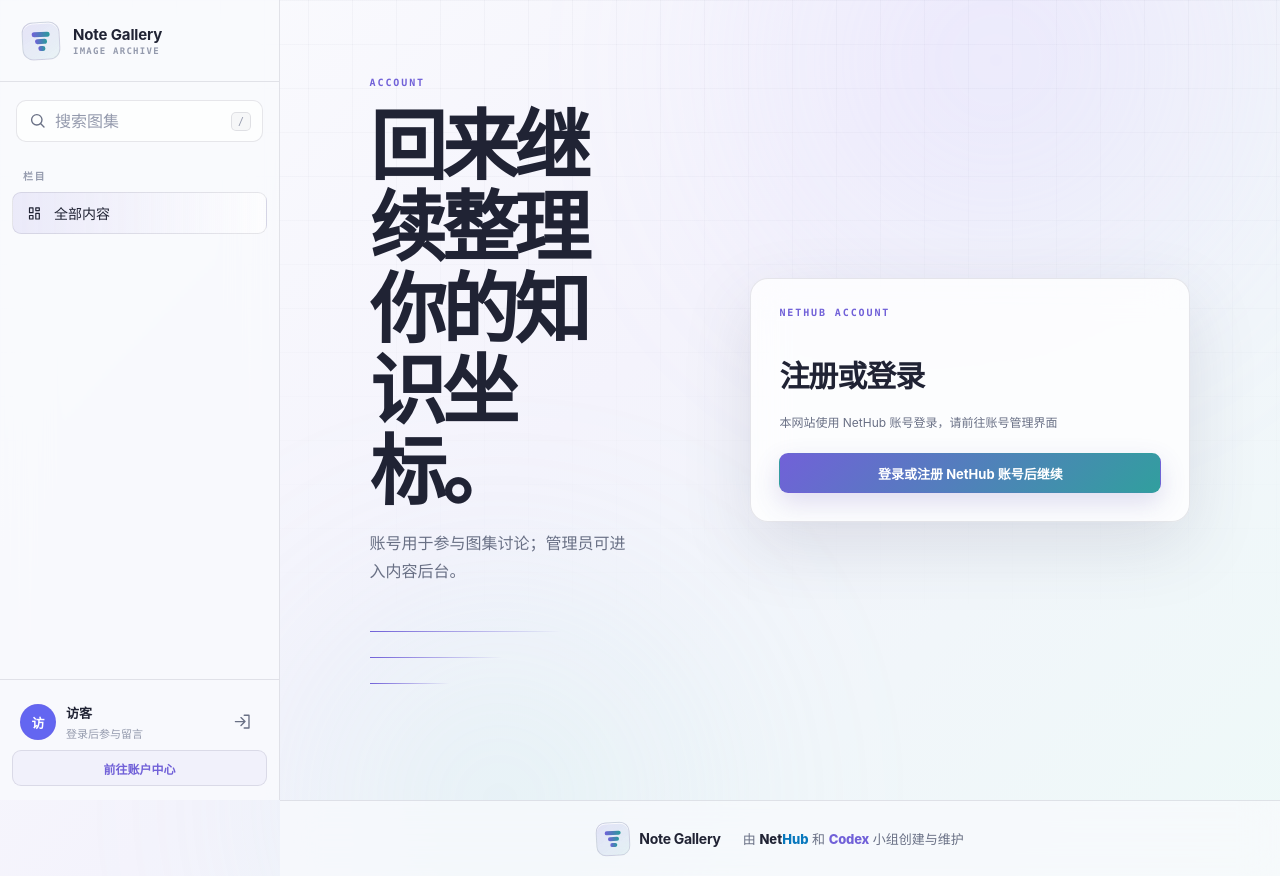
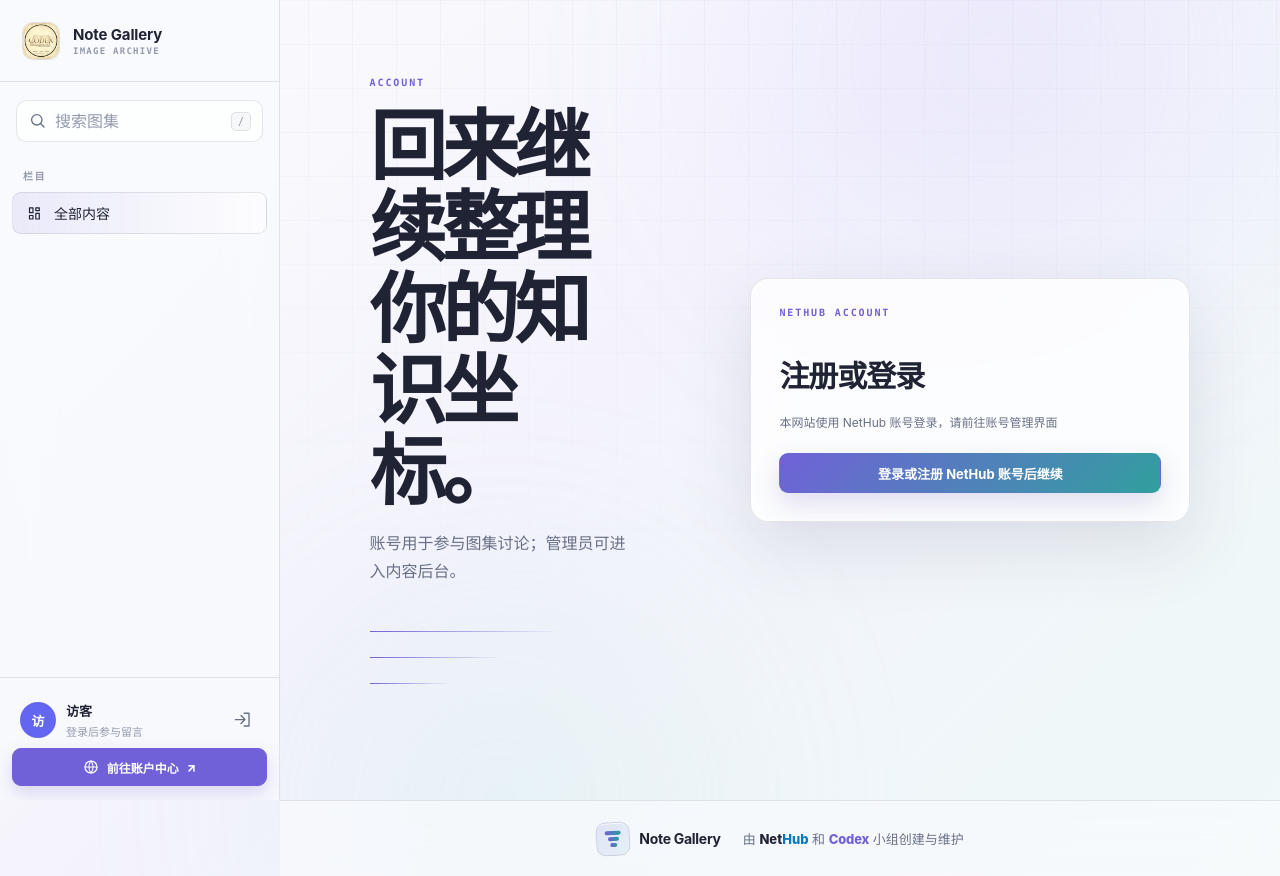
Before and after one commit to kuxiaowo/Codex-CAS-Web, a FastAPI app: page /login in a window 1280 px wide. Run offline with FastAPI, Linux system fonts and the light colour scheme; data that the repository does not hold is empty; parts of the project's set-up code (start-up, migrations or seed data) failed here and were passed over.

Commit message:
style: present account center as a button (#4)

```diff
--- a/static/css/styles.css
+++ b/static/css/styles.css
@@ -119,6 +119,8 @@ svg { width: 1.2em; fill: none; stroke: currentColor; stroke-linecap: round; str
 .brand-mark span:nth-child(1) { transform: translateY(-7px); }
 .brand-mark span:nth-child(2) { width: 12px; }
 .brand-mark span:nth-child(3) { width: 7px; transform: translateY(7px); }
+.brand-logo { overflow: hidden; background: none; transform: none; }
+.brand-logo img { display: block; width: 100%; height: 100%; object-fit: cover; }
 .brand-copy { display: grid; gap: 3px; min-width: 0; }
 .brand-copy strong { font-size: 15px; letter-spacing: -.01em; }
 .brand-copy small { color: var(--quiet); font: 700 9px/1 ui-monospace, "SFMono-Regular", Consolas, monospace; letter-spacing: .14em; }
@@ -183,8 +185,9 @@ svg { width: 1.2em; fill: none; stroke: currentColor; stroke-linecap: round; str
 .account-copy small { color: var(--quiet); font-size: 11px; }
 .account-action { width: 32px; height: 32px; display: grid; place-items: center; border-radius: 8px; color: var(--muted); }
 .account-action:hover { color: var(--text); background: rgba(67,71,101,.06); }
-.account-center-link { min-height: 36px; display: flex; align-items: center; justify-content: center; border: 1px solid var(--line); border-radius: 9px; color: var(--violet); background: rgba(113,97,216,.06); font-size: 12px; font-weight: 800; text-decoration: none; }
-.account-center-link:hover { border-color: rgba(113,97,216,.35); background: rgba(113,97,216,.12); }
+.account-center-button { min-height: 38px; padding: 0 12px; display: flex; align-items: center; justify-content: center; gap: 8px; border: 1px solid var(--violet); border-radius: 9px; color: #fff; background: var(--violet); box-shadow: 0 8px 18px rgba(113,97,216,.22); font-size: 12px; font-weight: 800; text-decoration: none !important; transition: transform .16s ease, box-shadow .16s ease, filter .16s ease; }
+.account-center-button svg { width: 16px; height: 16px; fill: none; stroke: currentColor; stroke-width: 1.8; }
+.account-center-button:hover { color: #fff; filter: brightness(.96); transform: translateY(-1px); box-shadow: 0 10px 22px rgba(113,97,216,.3); }
 .mobile-menu, .sidebar-scrim { display: none; }
 
 .page { min-height: 100vh; margin-left: var(--sidebar-width); }
--- a/templates/base.html
+++ b/templates/base.html
@@ -7,7 +7,7 @@
   <meta name="theme-color" content="#f7f8fc">
   <title>{% block title %}{{ site.siteName }}{% endblock %}</title>
   <link rel="icon" href="/static/favicon.png" type="image/png" sizes="64x64">
-  <link rel="stylesheet" href="/static/css/styles.css?v=central-avatar1">
+  <link rel="stylesheet" href="/static/css/styles.css?v=account-buttons2">
   {% block head %}{% endblock %}
 </head>
 <body>
@@ -21,8 +21,8 @@
 
   <aside class="sidebar" data-sidebar>
     <a class="brand" href="/" aria-label="{{ site.siteName }} 首页">
-      <span class="brand-mark" aria-hidden="true">
-        <span></span><span></span><span></span>
+      <span class="brand-mark brand-logo" aria-hidden="true">
+        <img src="/static/favicon.png" alt="">
       </span>
       <span class="brand-copy">
         <strong>{{ site.siteName }}</strong>
@@ -69,7 +69,10 @@
           <svg aria-hidden="true" viewBox="0 0 24 24"><path d="M10 17l5-5-5-5M15 12H3M14 4h6v16h-6"/></svg>
         </a>
       </div>
-      <a class="account-center-link" href="https://auth.nethub.wiki/account" target="_blank" rel="noopener noreferrer">前往账户中心</a>
+      <a class="account-center-button" href="https://auth.nethub.wiki/account" target="_blank" rel="noopener noreferrer" role="button">
+        <svg viewBox="0 0 24 24" aria-hidden="true"><circle cx="12" cy="12" r="9"></circle><path d="M3 12h18M12 3a15 15 0 0 1 0 18M12 3a15 15 0 0 0 0 18"></path></svg>
+        <span>前往账户中心</span><span aria-hidden="true">↗</span>
+      </a>
     </div>
   </aside>
   <div class="sidebar-scrim" data-sidebar-scrim></div>
```
Also changed, not shown: tests/test_app.py (+2 -0 lines).
